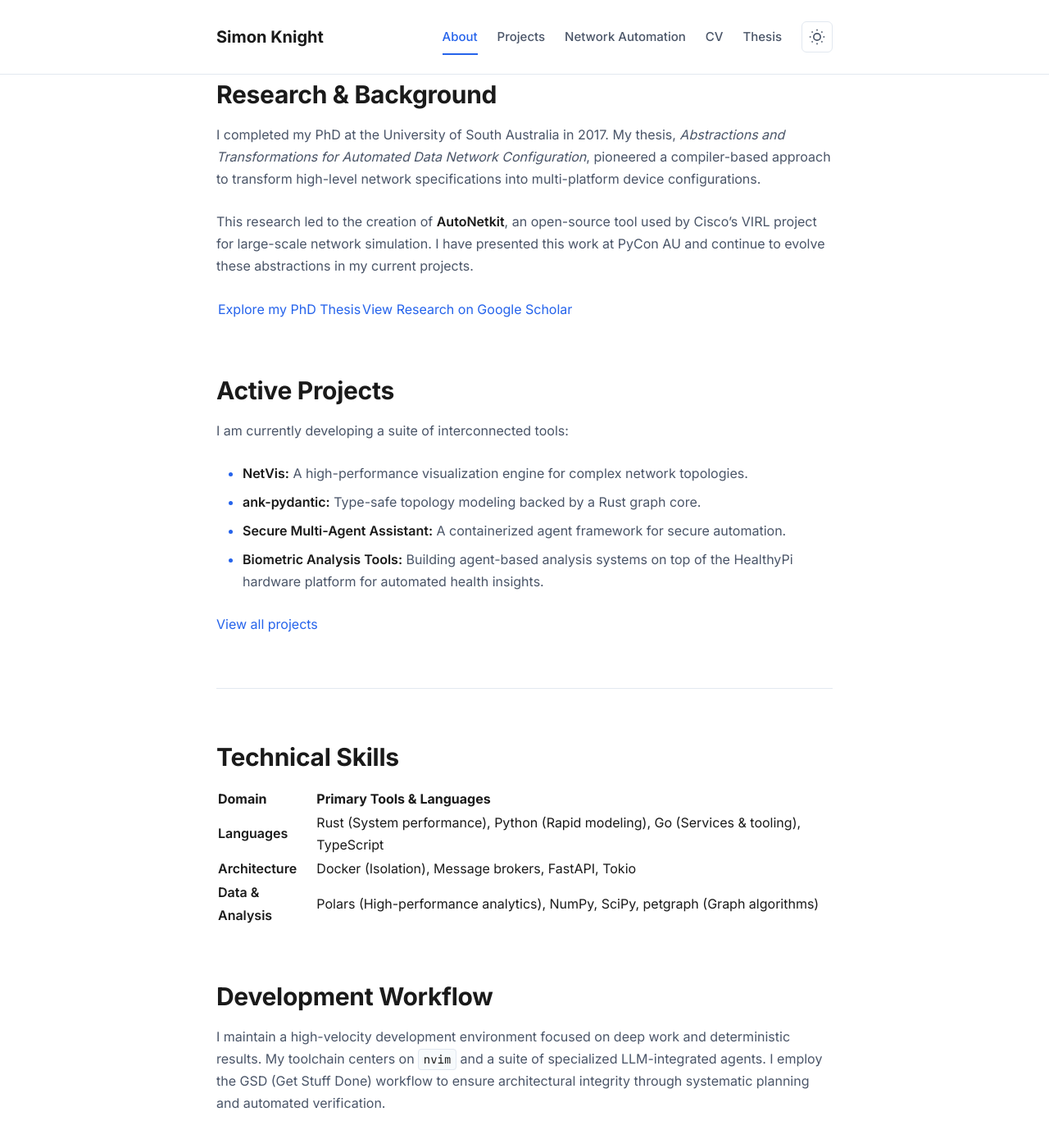
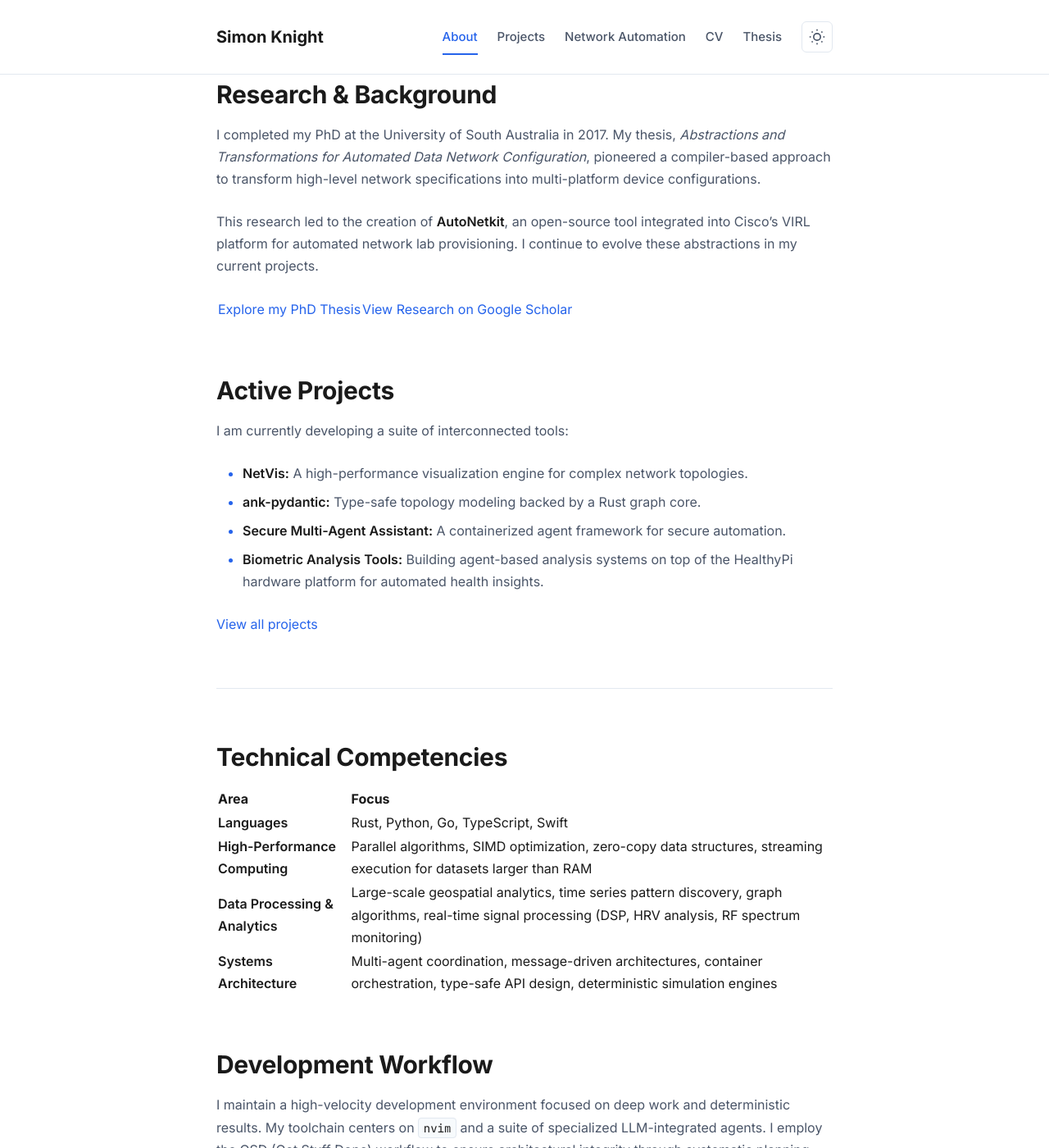
Before and after one commit to sk2/sk2.github.com, a Jekyll site: the page built from index.md, in a window 1280 px wide and 1400 px high, scrolled down 890 px. Shown: the whole window at 82% size. Built offline with Jekyll 4.4.1, drawn with Linux system fonts in a browser that asks for light colours; our own code applies the rules of GitHub Pages for plain Markdown files.

Commit message:
Refine homepage: competency-focused technical skills and cleaner research section
Technical Skills → Technical Competencies:
- Restructure from tool lists to competency areas
- Add High-Performance Computing row (parallel algorithms, SIMD, zero-copy, streaming)
- Expand Data Processing & Analytics with specific capabilities
- Add Systems Architecture row covering multi-agent, message-driven, type-safe design
- Keep Languages row simple and general

Research & Background:
- Remove PyCon AU presentation mention (not substantive)
- Strengthen AutoNetkit description: "integrated into Cisco's VIRL platform"
- Focus on ongoing work evolution rather than past presentations

Shifts focus from "what tools I use" to "what problems I solve and how"
which better reflects expertise level and architectural thinking.

Co-Authored-By: Claude Sonnet 4.5 <noreply@anthropic.com>

```diff
--- a/index.md
+++ b/index.md
@@ -22,7 +22,7 @@ I focus on building tools that solve the "information noise" problem—transform
 
 I completed my PhD at the University of South Australia in 2017. My thesis, *Abstractions and Transformations for Automated Data Network Configuration*, pioneered a compiler-based approach to transform high-level network specifications into multi-platform device configurations.
 
-This research led to the creation of **AutoNetkit**, an open-source tool used by Cisco's VIRL project for large-scale network simulation. I have presented this work at PyCon AU and continue to evolve these abstractions in my current projects.
+This research led to the creation of **AutoNetkit**, an open-source tool integrated into Cisco's VIRL platform for automated network lab provisioning. I continue to evolve these abstractions in my current projects.
 
 [Explore my PhD Thesis](thesis) | [View Research on Google Scholar](https://scholar.google.com.au/citations?user=BJ1Efr8AAAAJ)
 
@@ -39,13 +39,14 @@ I am currently developing a suite of interconnected tools:
 
 ---
 
-## Technical Skills
+## Technical Competencies
 
-| Domain | Primary Tools & Languages |
+| Area | Focus |
 | :--- | :--- |
-| **Languages** | Rust (System performance), Python (Rapid modeling), Go (Services & tooling), TypeScript |
-| **Architecture** | Docker (Isolation), Message brokers, FastAPI, Tokio |
-| **Data & Analysis** | Polars (High-performance analytics), NumPy, SciPy, petgraph (Graph algorithms) |
+| **Languages** | Rust, Python, Go, TypeScript, Swift |
+| **High-Performance Computing** | Parallel algorithms, SIMD optimization, zero-copy data structures, streaming execution for datasets larger than RAM |
+| **Data Processing & Analytics** | Large-scale geospatial analytics, time series pattern discovery, graph algorithms, real-time signal processing (DSP, HRV analysis, RF spectrum monitoring) |
+| **Systems Architecture** | Multi-agent coordination, message-driven architectures, container orchestration, type-safe API design, deterministic simulation engines |
 
 ## Development Workflow
 
```
